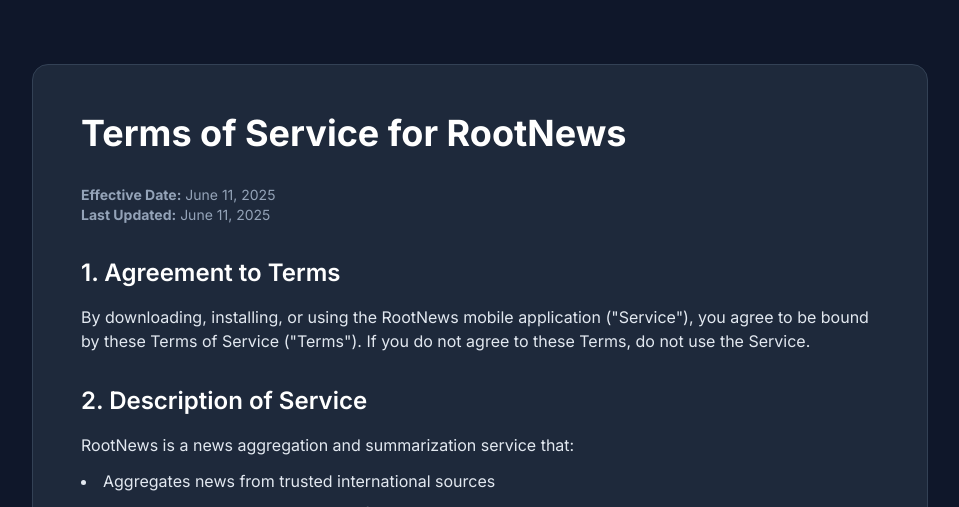
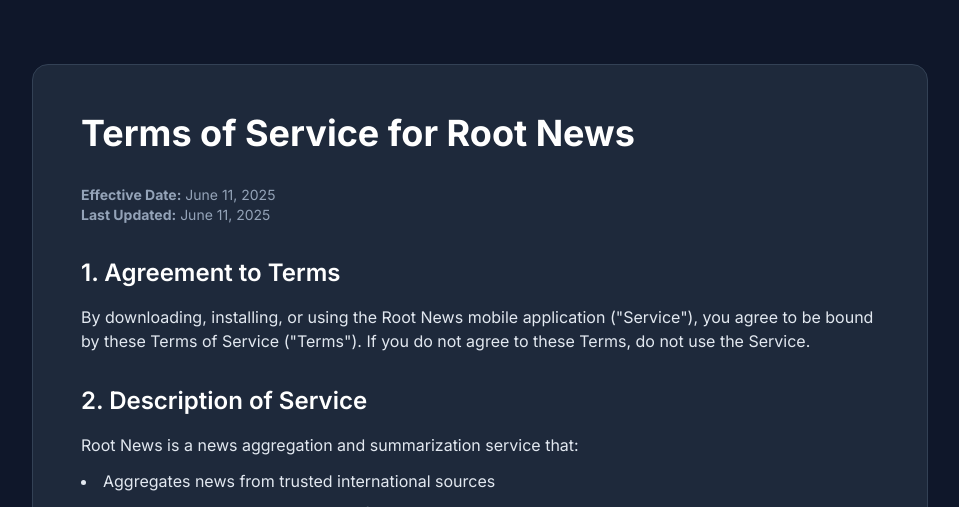
Before and after one commit to Dami-build/root-news-website, a Next.js app: page /terms in a window 1280 px wide. Shown: the top 507 px of the page, without its empty margins (160-1119 px from the left). Built offline with nearby package versions, Linux system fonts and the light colour scheme.

Commit message:
Remove header logo and fix Root News spacing in policy pages

```diff
--- a/app/privacy/page.tsx
+++ b/app/privacy/page.tsx
@@ -12,7 +12,7 @@
     <div className="min-h-screen bg-dark-900 py-16 px-4 sm:px-6 lg:px-8">
       <div className="max-w-4xl mx-auto">
         <div className="bg-dark-800 rounded-2xl p-8 md:p-12 border border-dark-700">
-          <h1 className="text-3xl font-bold text-white mb-8">Privacy Policy for RootNews</h1>
+          <h1 className="text-3xl font-bold text-white mb-8">Privacy Policy for Root News</h1>
 
           <div className="space-y-8 text-dark-200">
             <div className="text-sm text-dark-400">
@@ -23,7 +23,7 @@
             <section>
               <h2 className="text-xl font-semibold text-white mb-4">1. Introduction</h2>
               <p className="mb-4 text-sm">
-                Root Labs OÜ ("we," "our," or "us") operates the RootNews mobile application (the "Service"). This Privacy Policy explains how we collect, use, disclose, and safeguard your information when you use our Service.
+                Root Labs OÜ ("we," "our," or "us") operates the Root News mobile application (the "Service"). This Privacy Policy explains how we collect, use, disclose, and safeguard your information when you use our Service.
               </p>
             </section>
 
@@ -151,7 +151,7 @@
 
             <section>
               <h2 className="text-2xl font-semibold text-white mb-4">7. Children's Privacy</h2>
-              <p>RootNews is intended for users aged 13 and older. We do not knowingly collect personal information from children under 13. If we become aware that we have collected personal information from a child under 13, we will take steps to delete such information promptly.</p>
+              <p>Root News is intended for users aged 13 and older. We do not knowingly collect personal information from children under 13. If we become aware that we have collected personal information from a child under 13, we will take steps to delete such information promptly.</p>
             </section>
 
             <section>
@@ -190,7 +190,7 @@
               <h2 className="text-2xl font-semibold text-white mb-4">12. Legal Basis for Processing (GDPR)</h2>
               <p className="mb-3">For users in the European Union, our legal basis for processing personal information includes:</p>
               <ul className="list-disc list-inside space-y-2 mb-4">
-                <li><strong>Contract Performance</strong>: To provide the RootNews service you've subscribed to</li>
+                <li><strong>Contract Performance</strong>: To provide the Root News service you've subscribed to</li>
                 <li><strong>Legitimate Interest</strong>: To improve our service and provide customer support</li>
                 <li><strong>Consent</strong>: For optional features like push notifications</li>
                 <li><strong>Legal Obligation</strong>: To comply with applicable laws and regulations</li>
--- a/app/terms/page.tsx
+++ b/app/terms/page.tsx
@@ -12,7 +12,7 @@
     <div className="min-h-screen bg-dark-900 py-16 px-4 sm:px-6 lg:px-8">
       <div className="max-w-4xl mx-auto">
         <div className="bg-dark-800 rounded-2xl p-8 md:p-12 border border-dark-700">
-          <h1 className="text-4xl font-bold text-white mb-8">Terms of Service for RootNews</h1>
+          <h1 className="text-4xl font-bold text-white mb-8">Terms of Service for Root News</h1>
 
           <div className="space-y-8 text-dark-200">
             <div className="text-sm text-dark-400">
@@ -23,13 +23,13 @@
             <section>
               <h2 className="text-2xl font-semibold text-white mb-4">1. Agreement to Terms</h2>
               <p className="mb-4">
-                By downloading, installing, or using the RootNews mobile application ("Service"), you agree to be bound by these Terms of Service ("Terms"). If you do not agree to these Terms, do not use the Service.
+                By downloading, installing, or using the Root News mobile application ("Service"), you agree to be bound by these Terms of Service ("Terms"). If you do not agree to these Terms, do not use the Service.
               </p>
             </section>
 
             <section>
               <h2 className="text-2xl font-semibold text-white mb-4">2. Description of Service</h2>
-              <p className="mb-3">RootNews is a news aggregation and summarization service that:</p>
+              <p className="mb-3">Root News is a news aggregation and summarization service that:</p>
               <ul className="list-disc list-inside space-y-2">
                 <li>Aggregates news from trusted international sources</li>
                 <li>Provides AI-powered summaries of news articles</li>
@@ -130,7 +130,7 @@
               <ul className="list-disc list-inside space-y-2 mb-6">
                 <li>AI-generated summaries are our proprietary content</li>
                 <li>App design, features, and functionality are our intellectual property</li>
-                <li>RootNews name, logo, and branding are our trademarks</li>
+                <li>Root News name, logo, and branding are our trademarks</li>
               </ul>
 
               <h3 className="text-xl font-semibold text-primary-300 mb-3">6.2 Third-Party Content</h3>
--- a/components/Header.tsx
+++ b/components/Header.tsx
@@ -8,16 +8,7 @@
     <header className="fixed top-0 left-0 right-0 z-50 bg-dark-950/80 backdrop-blur-md border-b border-dark-800 transition-all duration-300">
       <div className="max-w-7xl mx-auto px-4 sm:px-6 lg:px-8">
         <div className="flex justify-start items-center h-16">
-          {/* Logo */}
-          <div className="flex items-center group cursor-pointer">
-            <div className="w-14 h-14 flex items-center justify-center group-hover:scale-110 transition-all duration-300">
-              <img
-                src="/root-logo.png"
-                alt="Root News Logo"
-                className="w-14 h-14 group-hover:scale-110 transition-transform duration-300"
-              />
-            </div>
-          </div>
+          {/* Header content can be added here if needed */}
         </div>
       </div>
     </header>
```
